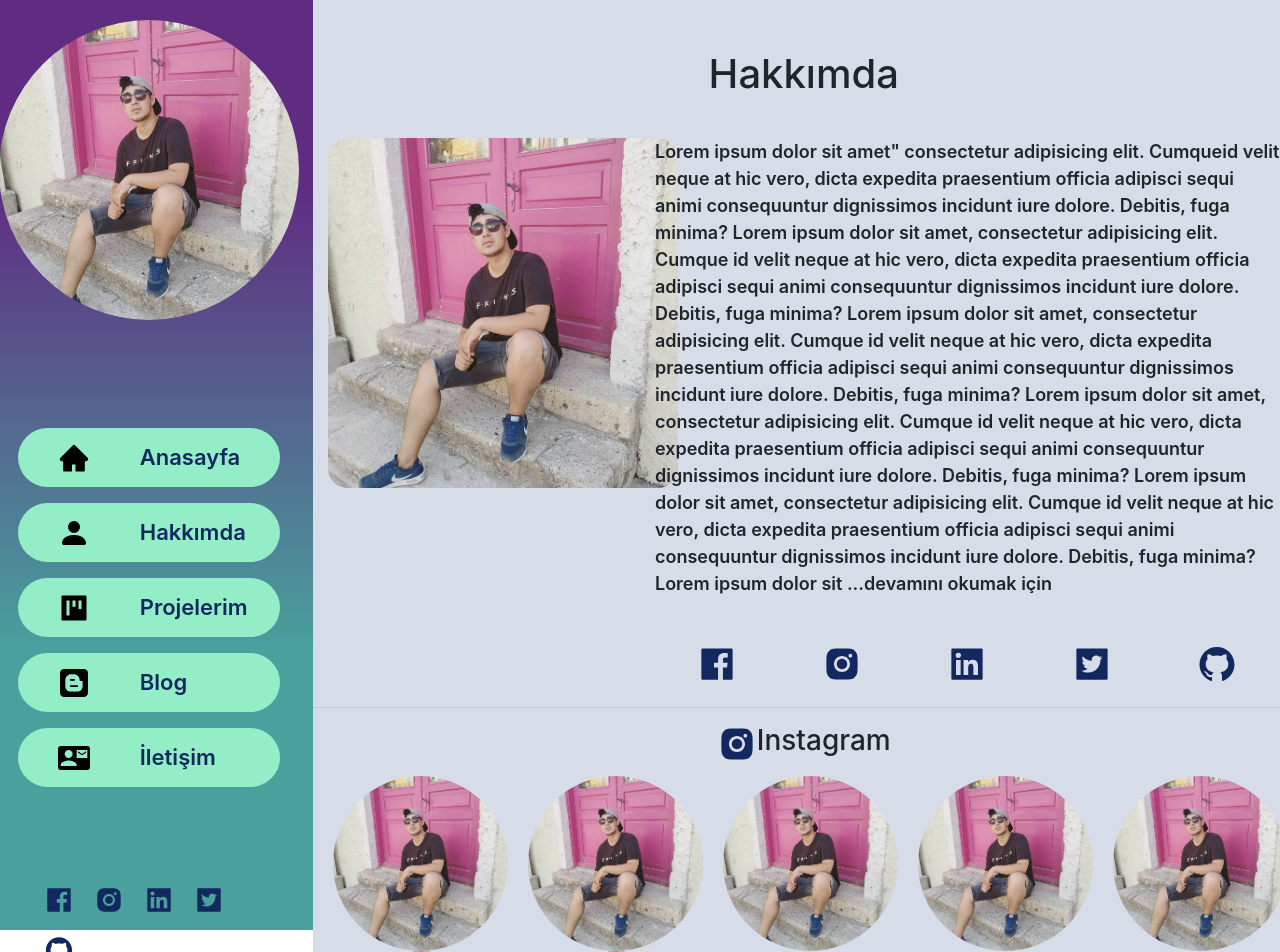
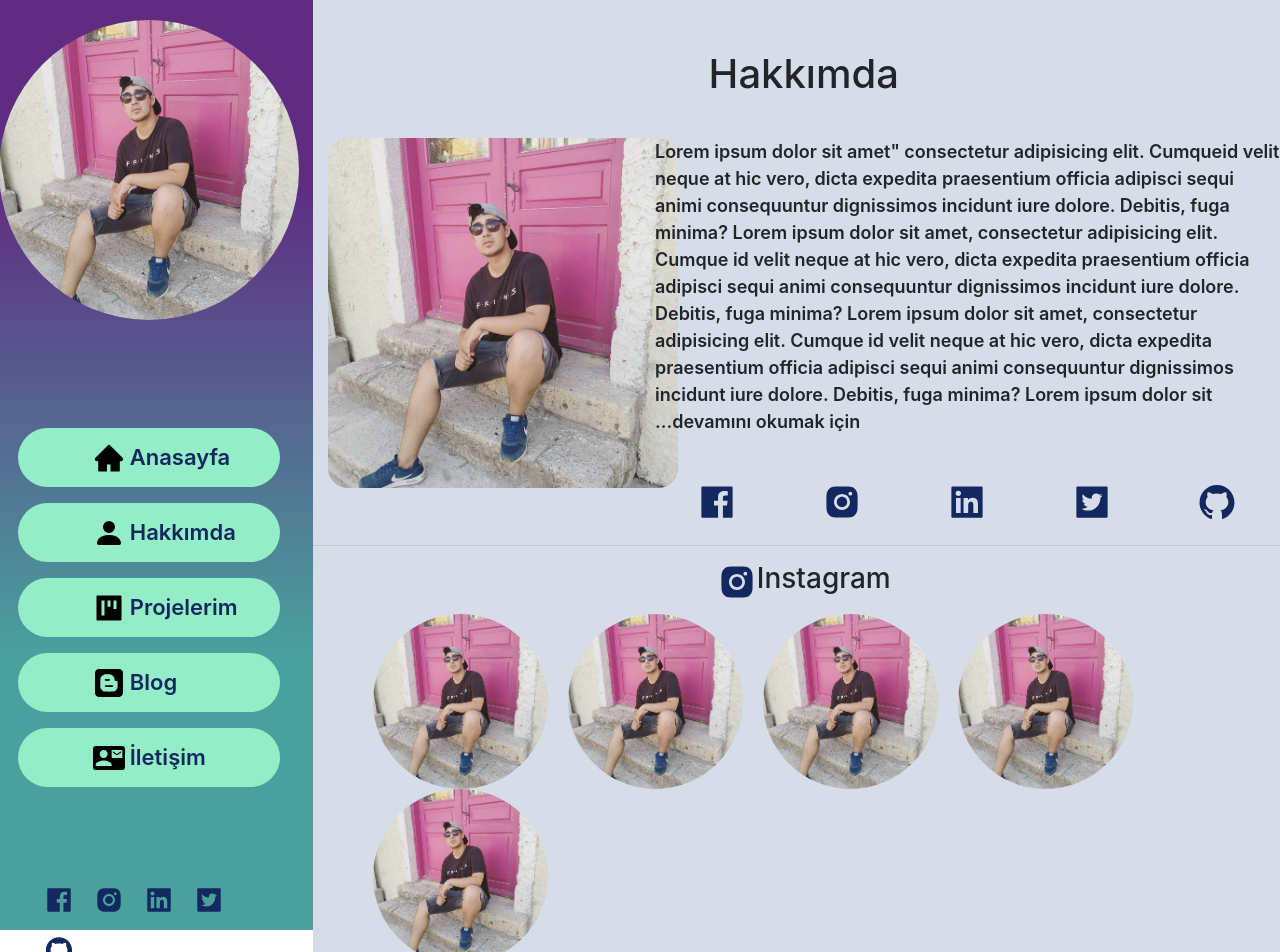
Before and after one commit to yeg2799/My-Introduction-Page, a React (Create React App) app: page /hakkimda in a window 1280 px wide. Shown: the top 952 px of the page. Built offline with nearby package versions, Linux system fonts and the light colour scheme.

Commit message:
menu is completed

```diff
--- a/src/components/Content/Aboutme.js
+++ b/src/components/Content/Aboutme.js
@@ -37,6 +37,7 @@ const Aboutme = () => {
   velit neque at hic vero, dicta expedita praesentium officia
   adipisci sequi animi consequuntur dignissimos incidunt iure
   dolore. Debitis, fuga minima?`)
+  const [img,setImg]=useState([{src:profileImage},{src:profileImage},{src:profileImage},{src:profileImage},{src:profileImage}]);
   return (
     <div className="about-me" style={{ paddingTop: "50px" }}>
       <h1 style={{ textAlign: "center" }}>Hakkımda</h1>
@@ -56,7 +57,7 @@ const Aboutme = () => {
               class="about-text"
 
               >
-                {text.slice(0,1150)+"...devamını okumak için"}
+                {text.slice(0,700)+"...devamını okumak için"}
               </span>
 
               <div
@@ -103,14 +104,12 @@ const Aboutme = () => {
           <AiFillInstagram style={{ fontSize: "40px", color: "#13285E" }} />
           <h3>Instagram</h3>
         </div>
-        <div style={{paddingTop:"10px"}}>
-          <img src={profileImage} alt="" className="insta"></img>
-          <img src={profileImage} alt="" className="insta"></img>
-          <img src={profileImage} alt="" className="insta"></img>
-          <img src={profileImage} alt="" className="insta"></img>
-          <img src={profileImage} alt="" className="insta"></img>
-          <img src={profileImage} alt="" className="insta"></img>
-          <img src={profileImage} alt="" className="insta"></img>
+        <div  className="instagram-images">
+          {img.length!==0? img.map(image=>(
+            <img src={image.src} alt="" className="insta"></img>
+          )):"Boş"}
+
+
         </div>
       </Row>
     </div>
--- a/src/style/Content/aboutme.scss
+++ b/src/style/Content/aboutme.scss
@@ -8,6 +8,10 @@
     }
   }
 }
+.instagram-images{
+  padding-top: 10px;
+  padding-left: 40px;
+}
 .insta {
   width: 175px;
   margin-left: 20px;
@@ -17,6 +21,7 @@
     opacity: 0.6;
   }
 }
+
 .about-img{
   display: flex;
   width: 400px;
--- a/src/style/Menu/menu.scss
+++ b/src/style/Menu/menu.scss
@@ -20,7 +20,7 @@
       width: 70%;
       margin: 8px auto;
       padding: 13px;
-      padding-left: 80px;
+      padding-left: 100px;
       font-size: 22px;
       font-weight: 600;
       background: #93edc7;
@@ -38,7 +38,7 @@
       .menu-link{
         text-decoration: none;
         text-align: center;
-        padding-left: 50px;
+        padding-left: 5px;
         color:#13285E;
 
       }
@@ -81,7 +81,7 @@
         width: 70%;
         padding: 15px;
         font-size: 30px;
-        padding-left: 90px;
+        padding-left: 140px;
         &:hover{
           background: black;
           color: white;
@@ -110,7 +110,7 @@
     .menu-links {
       .menu-button {
         width: 80%;
-        padding-left: 40px;
+        padding-left: 75px;
       }
     }
 
@@ -139,7 +139,7 @@
       .menu-button {
         width: 90%;
         padding: 10px;
-        padding-left: 20px;
+        padding-left: 35px;
       }
     }
 
```
Also changed, not shown: 1 other file (tests, documents, lock files or other folders).
